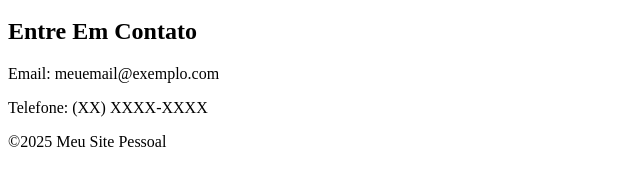
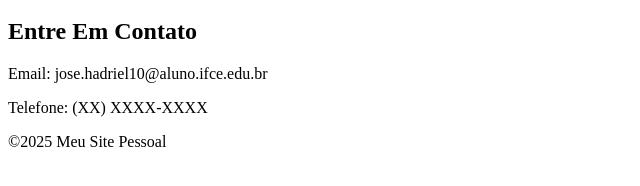
Before and after one commit to HadrielZ10/HTML-Web1-projeto4, a plain HTML site: page outraspags/contato.html in a window 1280 px wide. Shown: the part 136-322 px from the top of the page, 0-640 px from the left. Drawn offline with Linux system fonts and the light colour scheme.

Commit message:
Update contato.html

```diff
--- a/outraspags/contato.html
+++ b/outraspags/contato.html
@@ -19,7 +19,7 @@
 <body>
   <section>
   <h2>Entre Em Contato</h2>
-  <p>Email: meuemail@exemplo.com</p>
+  <p>Email: jose.hadriel10@aluno.ifce.edu.br</p>
     <p></p>
     <p>Telefone: (XX) XXXX-XXXX</p>
   </section>
```
